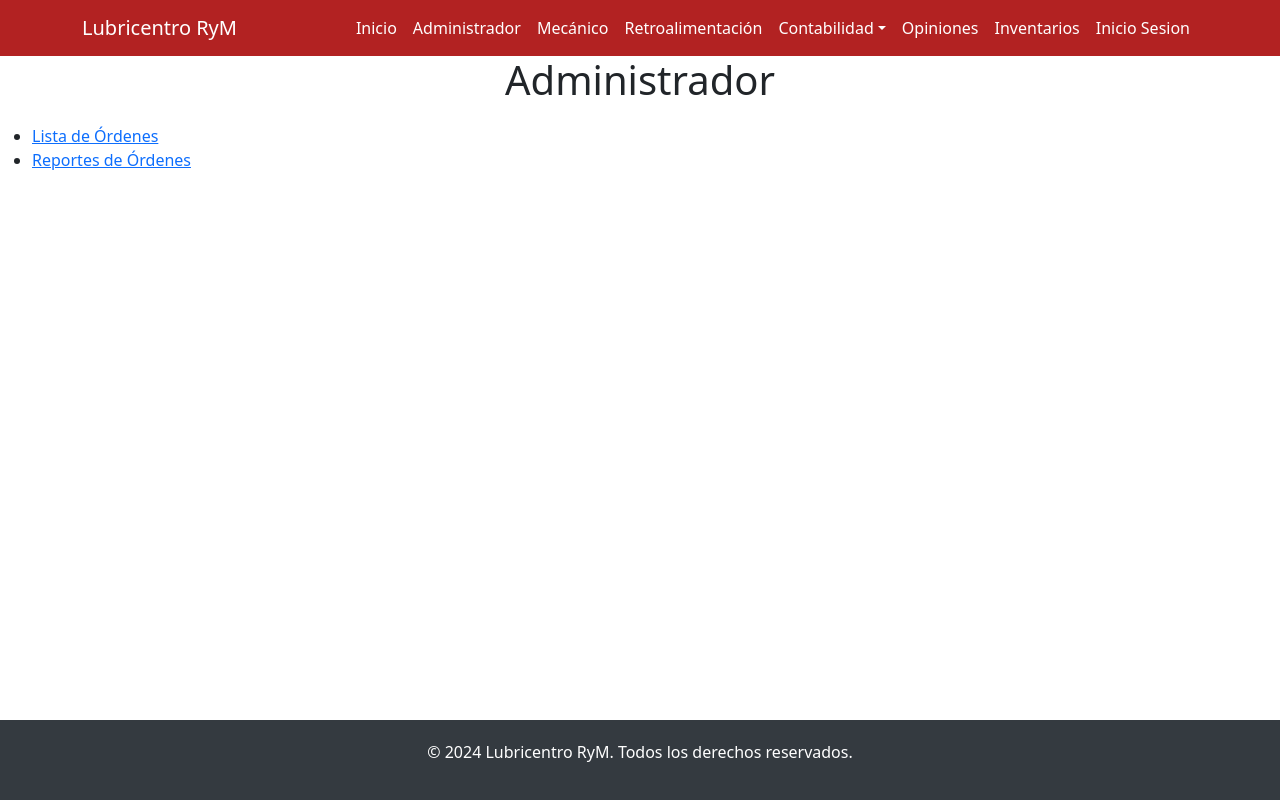
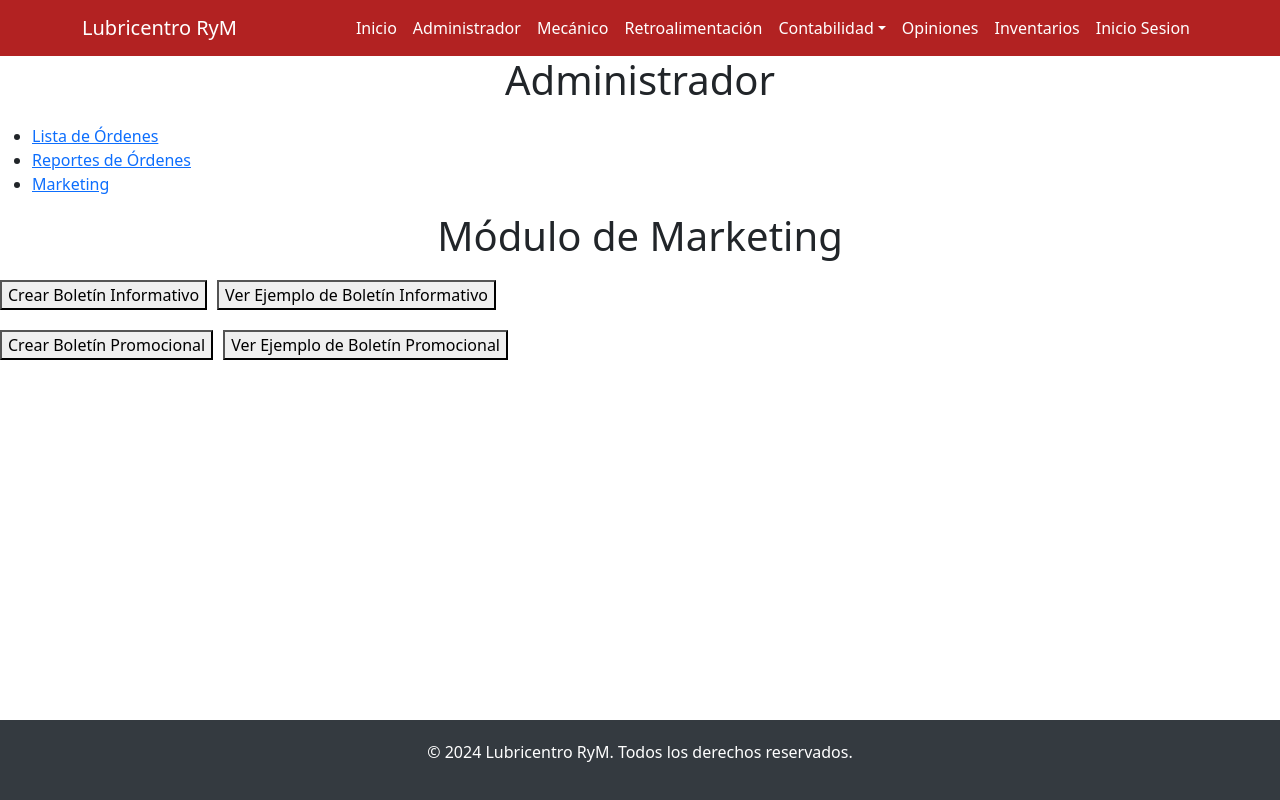
Before and after one commit to bacosta30762/ProyectoFinalFidelitas, a React (Create React App) app in the folder web-page-lubricentro/: page /admin/marketing in a window 1280 px wide. Built offline with nearby package versions, Linux system fonts and the light colour scheme; what @react-pdf/renderer would draw is missing.

Commit message:
Modulo Marketing
Marketing para admin

```diff
--- /dev/null
+++ b/web-page-lubricentro/src/components/admin/MarketingModule.jsx
@@ -0,0 +1,93 @@
+import React, { useState } from "react";
+
+const MarketingModule = () => {
+  // Estados para manejar la visibilidad de los ejemplos
+  const [showInformativeExample, setShowInformativeExample] = useState(false);
+  const [showPromotionalExample, setShowPromotionalExample] = useState(false);
+
+  // Función para manejar la visualización del ejemplo informativo
+  const toggleInformativeExample = () => {
+    setShowInformativeExample(!showInformativeExample);
+  };
+
+  // Función para manejar la visualización del ejemplo promocional
+  const togglePromotionalExample = () => {
+    setShowPromotionalExample(!showPromotionalExample);
+  };
+
+  return (
+    <div>
+      <h1>Módulo de Marketing</h1>
+      <div style={{ marginBottom: "20px" }}>
+        <button
+          onClick={() =>
+            alert("Funcionalidad de crear boletín informativo próximamente")
+          }
+        >
+          Crear Boletín Informativo
+        </button>
+        <button
+          onClick={toggleInformativeExample}
+          style={{ marginLeft: "10px" }}
+        >
+          Ver Ejemplo de Boletín Informativo
+        </button>
+        {showInformativeExample && (
+          <div
+            style={{
+              marginTop: "20px",
+              padding: "10px",
+              border: "1px solid #ccc",
+              backgroundColor: "#f9f9f9",
+            }}
+          >
+            <h3>Ejemplo de Boletín Informativo</h3>
+            <p>
+              <strong>Horarios:</strong> Lunes a Viernes de 8:00 AM a 5:00 PM
+            </p>
+            <p>
+              <strong>Feriados:</strong> 25 de Diciembre, 1 de Enero
+            </p>
+          </div>
+        )}
+      </div>
+      <div style={{ marginBottom: "20px" }}>
+        <button
+          onClick={() =>
+            alert("Funcionalidad de crear boletín promocional próximamente")
+          }
+        >
+          Crear Boletín Promocional
+        </button>
+        <button
+          onClick={togglePromotionalExample}
+          style={{ marginLeft: "10px" }}
+        >
+          Ver Ejemplo de Boletín Promocional
+        </button>
+        {showPromotionalExample && (
+          <div
+            style={{
+              marginTop: "20px",
+              padding: "10px",
+              border: "1px solid #ccc",
+              backgroundColor: "#f9f9f9",
+            }}
+          >
+            <h3>Ejemplo de Boletín Promocional</h3>
+            <p>
+              <strong>Promoción:</strong> 20% de descuento en servicios de
+              cambio de aceite durante el mes de Agosto.
+            </p>
+            <p>
+              <strong>Promoción:</strong> 2x1 en revisiones de frenos hasta el
+              15 de Septiembre.
+            </p>
+          </div>
+        )}
+      </div>
+    </div>
+  );
+};
+
+export default MarketingModule;
--- a/web-page-lubricentro/src/pages/AdminPage.jsx
+++ b/web-page-lubricentro/src/pages/AdminPage.jsx
@@ -2,6 +2,7 @@ import React from "react";
 import { Route, Routes, Link } from "react-router-dom";
 import AdminOrderList from "../components/admin/AdminOrderList";
 import AdminReportModule from "../components/admin/AdminReportModule";
+import MarketingModule from "../components/admin/MarketingModule";
 
 const AdminPage = () => {
   return (
@@ -15,11 +16,15 @@ const AdminPage = () => {
           <li>
             <Link to="/admin/reportes">Reportes de Órdenes</Link>
           </li>
+          <li>
+            <Link to="/admin/marketing">Marketing</Link>
+          </li>
         </ul>
       </nav>
       <Routes>
         <Route path="lista" element={<AdminOrderList />} />
         <Route path="reportes" element={<AdminReportModule />} />
+        <Route path="marketing" element={<MarketingModule />} />
       </Routes>
     </div>
   );
```
